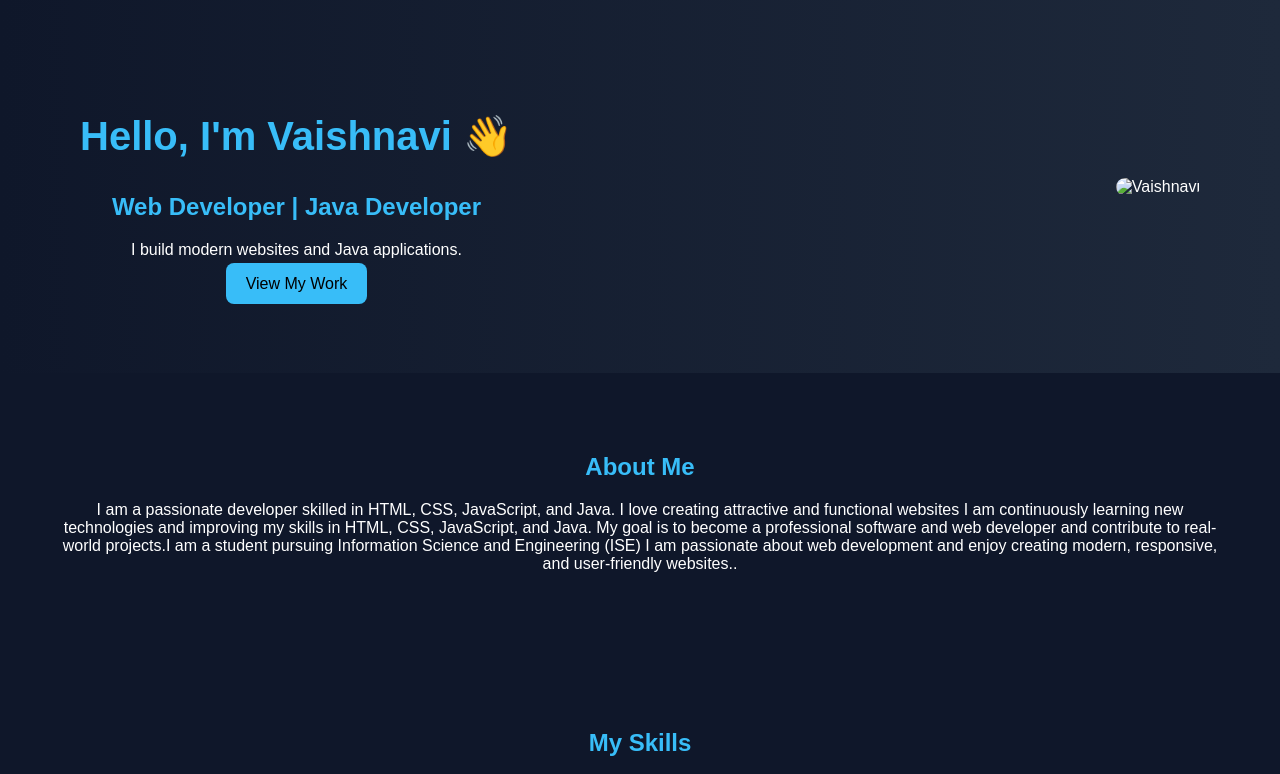
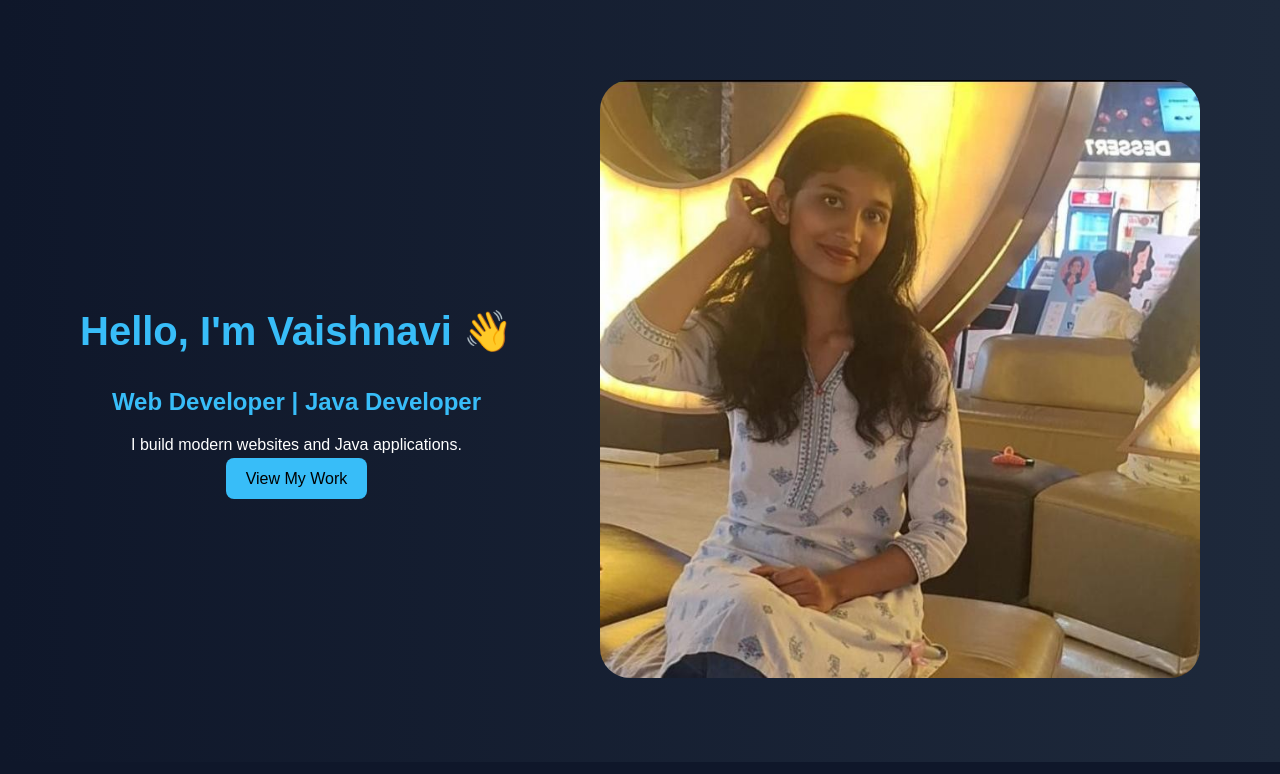
Before and after one commit to vaishnaviprabha313-ctrl/vaishnaviprabha313-ctrl.github.io, a plain HTML site: page index.html in a window 1280 px wide. Shown: the top 774 px of the page. Drawn offline with Linux system fonts and the light colour scheme.

Commit message:
Update index.html

```diff
--- a/index.html
+++ b/index.html
@@ -21,7 +21,8 @@
     </div>
 
     <div class="hero-image">
-        <img src="profile.jpg." alt="Vaishnavi">
+        <img src="profile.jpg" alt="Vaishnavi">
+
     </div>
 </section>
 
```
